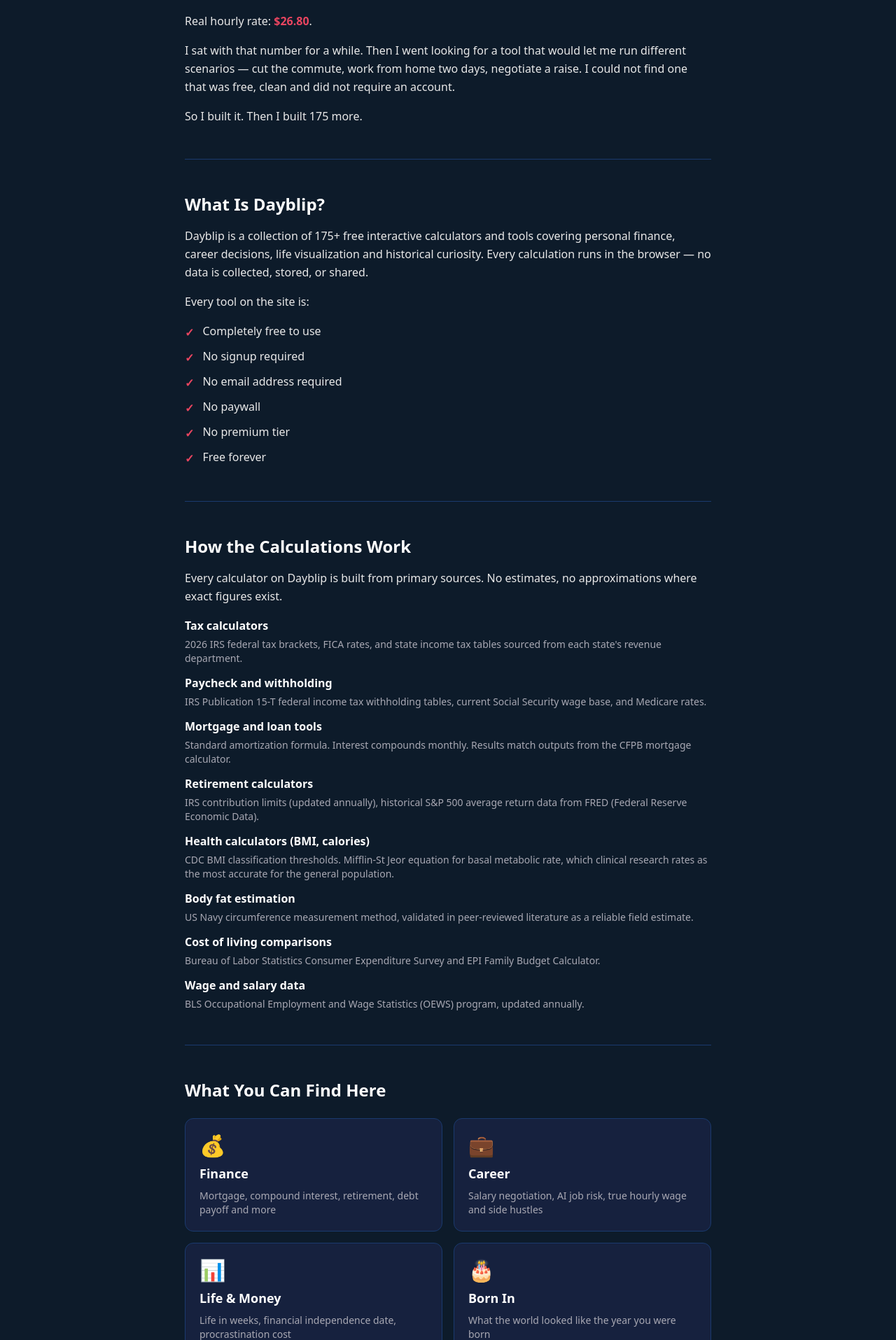
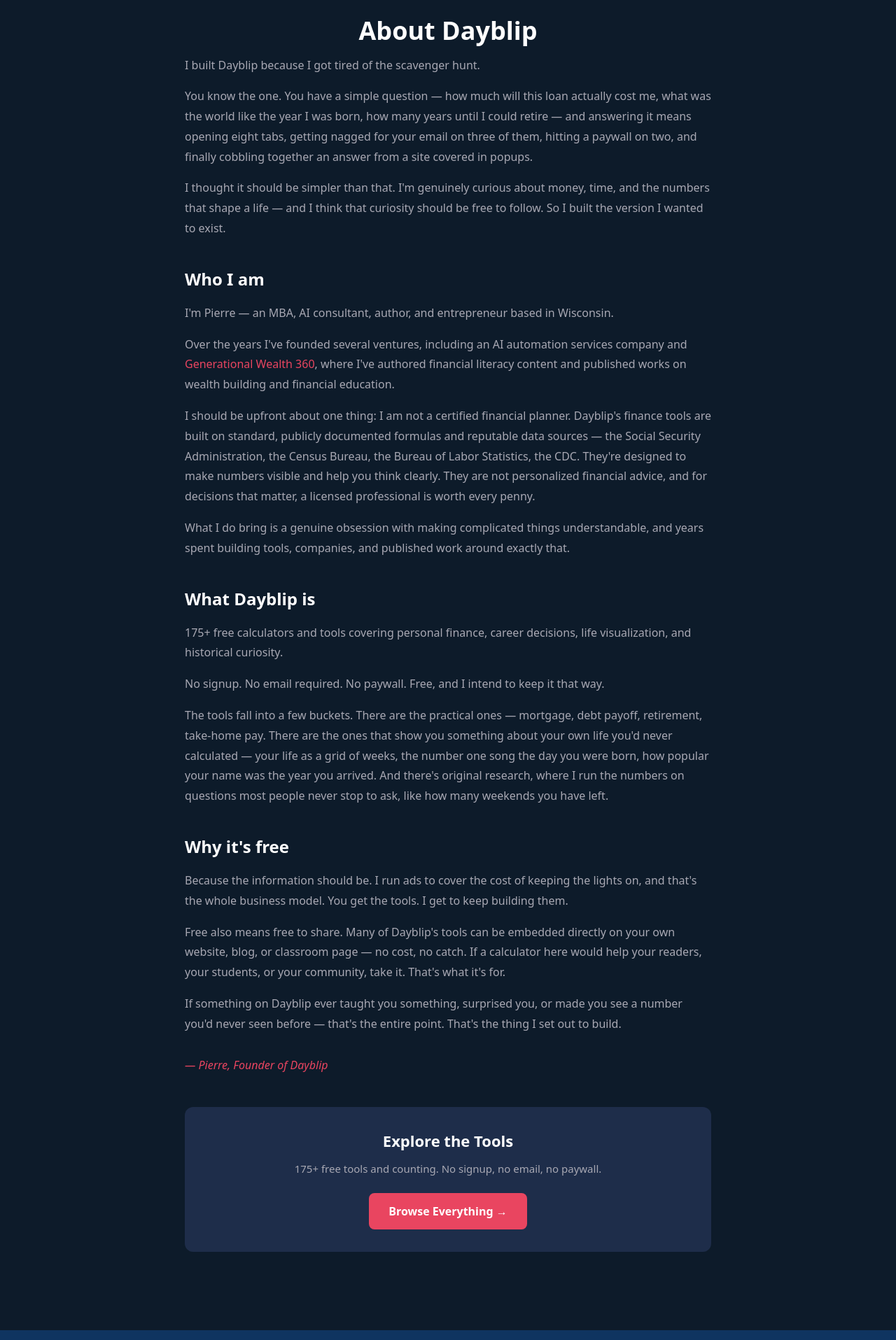
Before and after one commit to pierre2000it-max/dayblip, a Next.js app: page /about in a window 1280 px wide. Shown: the part 325-2240 px from the top of the page at 70% size. Built offline with nearby package versions, Linux system fonts and the light colour scheme.

Commit message:
Fix /about page: correct photo path and replace placeholder body content with Pierre's full bio

```diff
--- a/src/app/about/page.tsx
+++ b/src/app/about/page.tsx
@@ -23,45 +23,6 @@ export const metadata: Metadata = {
   },
 };
 
-const CATEGORIES = [
-  {
-    emoji: "💰",
-    title: "Finance",
-    href: "/finance",
-    desc: "Mortgage, compound interest, retirement, debt payoff and more",
-  },
-  {
-    emoji: "💼",
-    title: "Career",
-    href: "/tools/ai-job-score",
-    desc: "Salary negotiation, AI job risk, true hourly wage and side hustles",
-  },
-  {
-    emoji: "📊",
-    title: "Life & Money",
-    href: "/tools/life-in-weeks",
-    desc: "Life in weeks, financial independence date, procrastination cost",
-  },
-  {
-    emoji: "🎂",
-    title: "Born In",
-    href: "/born-in",
-    desc: "What the world looked like the year you were born",
-  },
-  {
-    emoji: "🔍",
-    title: "Curiosity",
-    href: "/curiosity",
-    desc: "Latte factor, subscriptions, lottery and daily habit costs",
-  },
-  {
-    emoji: "❤️",
-    title: "Health",
-    href: "/health",
-    desc: "Life expectancy, BMI, habit cost and life insurance calculators",
-  },
-];
-
 const orgSchema = {
   "@context": "https://schema.org",
   ...DAYBLIP_ORG,
@@ -74,200 +35,123 @@ export default function AboutPage() {
       <script type="application/ld+json" dangerouslySetInnerHTML={{ __html: JSON.stringify(orgSchema) }} />
       <div className="mx-auto max-w-[800px] px-6 py-16">
 
-        {/* H1 */}
-        <h1 className="mb-12 text-4xl font-bold text-white md:text-5xl">About Dayblip</h1>
-
-        {/* Section 1 — The Story */}
-        <section>
-          <h2 className="mb-4 text-2xl font-bold text-white">Why I Built This</h2>
-          <div className="space-y-4 leading-relaxed" style={{ color: "#e8e8e8" }}>
-            <p>
-              Three years ago I calculated my true hourly wage for the first time.
-              $72,000 salary. Thirty-minute commute. Three bought lunches a week.
-            </p>
-            <p>
-              Real hourly rate: <span className="font-semibold text-[#e94560]">$26.80</span>.
-            </p>
-            <p>
-              I sat with that number for a while. Then I went looking for a tool that
-              would let me run different scenarios — cut the commute, work from home
-              two days, negotiate a raise. I could not find one that was free, clean
-              and did not require an account.
-            </p>
-            <p>So I built it. Then I built 175 more.</p>
-          </div>
-        </section>
-
-        <hr className="my-12 border-t border-[#1a3a6e]" />
-
-        {/* Section 2 — What Dayblip Is */}
-        <section>
-          <h2 className="mb-4 text-2xl font-bold text-white">What Is Dayblip?</h2>
-          <div className="space-y-4 leading-relaxed" style={{ color: "#e8e8e8" }}>
-            <p>
-              Dayblip is a collection of 175+ free interactive calculators and tools covering
-              personal finance, career decisions, life visualization and historical
-              curiosity. Every calculation runs in the browser — no data is collected,
-              stored, or shared.
-            </p>
-            <p>Every tool on the site is:</p>
-            <ul className="flex flex-col gap-2">
-              {[
-                "Completely free to use",
-                "No signup required",
-                "No email address required",
-                "No paywall",
-                "No premium tier",
-                "Free forever",
-              ].map((item) => (
-                <li key={item} className="flex items-start gap-3">
-                  <span className="mt-0.5 shrink-0 font-bold text-[#e94560]">✓</span>
-                  <span>{item}</span>
-                </li>
-              ))}
-            </ul>
-          </div>
-        </section>
-
-        <hr className="my-12 border-t border-[#1a3a6e]" />
-
-        {/* Section 3 — Methodology and Sources */}
-        <section>
-          <h2 className="mb-4 text-2xl font-bold text-white">How the Calculations Work</h2>
-          <div className="space-y-4 leading-relaxed" style={{ color: "#e8e8e8" }}>
-            <p>
-              Every calculator on Dayblip is built from primary sources. No estimates,
-              no approximations where exact figures exist.
-            </p>
-            <ul className="flex flex-col gap-3">
-              {[
-                { label: "Tax calculators", src: "2026 IRS federal tax brackets, FICA rates, and state income tax tables sourced from each state's revenue department." },
-                { label: "Paycheck and withholding", src: "IRS Publication 15-T federal income tax withholding tables, current Social Security wage base, and Medicare rates." },
-                { label: "Mortgage and loan tools", src: "Standard amortization formula. Interest compounds monthly. Results match outputs from the CFPB mortgage calculator." },
-                { label: "Retirement calculators", src: "IRS contribution limits (updated annually), historical S&P 500 average return data from FRED (Federal Reserve Economic Data)." },
-                { label: "Health calculators (BMI, calories)", src: "CDC BMI classification thresholds. Mifflin-St Jeor equation for basal metabolic rate, which clinical research rates as the most accurate for the general population." },
-                { label: "Body fat estimation", src: "US Navy circumference measurement method, validated in peer-reviewed literature as a reliable field estimate." },
-                { label: "Cost of living comparisons", src: "Bureau of Labor Statistics Consumer Expenditure Survey and EPI Family Budget Calculator." },
-                { label: "Wage and salary data", src: "BLS Occupational Employment and Wage Statistics (OEWS) program, updated annually." },
-              ].map(({ label, src }) => (
-                <li key={label} className="flex flex-col gap-1">
-                  <span className="font-semibold text-white">{label}</span>
-                  <span style={{ color: "#a8a8b3" }} className="text-sm">{src}</span>
-                </li>
-              ))}
-            </ul>
-          </div>
-        </section>
-
-        <hr className="my-12 border-t border-[#1a3a6e]" />
-
-        {/* Section 4 — The Tools */}
-        <section>
-          <h2 className="mb-6 text-2xl font-bold text-white">What You Can Find Here</h2>
-          <div className="grid gap-4 sm:grid-cols-2">
-            {CATEGORIES.map((cat) => (
-              <Link
-                key={cat.href}
-                href={cat.href}
-                className="flex flex-col gap-2 rounded-xl border border-[#1a3a6e] bg-[#16213e] p-5 transition-all duration-200 hover:border-[#e94560]"
-              >
-                <span className="text-3xl">{cat.emoji}</span>
-                <span className="text-lg font-semibold text-white">{cat.title}</span>
-                <span className="text-sm" style={{ color: "#a8a8b3" }}>{cat.desc}</span>
-              </Link>
-            ))}
-          </div>
-        </section>
-
-        <hr className="my-12 border-t border-[#1a3a6e]" />
-
-        {/* Section 5 — The Builder */}
-        <section>
-          <h2 className="mb-4 text-2xl font-bold text-white">Who Built This</h2>
-          <div style={{ display: 'flex', flexDirection: 'column', alignItems: 'center', margin: '32px 0' }}>
+        {/* Photo */}
+        <div style={{ display: "flex", flexDirection: "column", alignItems: "center", margin: "32px 0" }}>
           <img
             src="/pierre.jpg"
             alt="Pierre — Founder of Dayblip"
             style={{
-                width: '120px',
-                height: '120px',
-                borderRadius: '50%',
-                objectFit: 'cover',
-                border: '3px solid #e94560'
+              width: "120px",
+              height: "120px",
+              borderRadius: "50%",
+              objectFit: "cover",
+              border: "3px solid #e94560",
             }}
           />
-            <p style={{ color: '#a8a8b3', fontSize: '13px', marginTop: '8px', margin: '8px 0 0 0' }}>
+          <p style={{ color: "#a8a8b3", fontSize: "13px", marginTop: "8px", textAlign: "center" }}>
             Pierre — Founder, Dayblip
           </p>
         </div>
-          <div className="space-y-4 leading-relaxed" style={{ color: "#e8e8e8" }}>
-            <p>
-              Dayblip is built and maintained by a solo developer with a background
-              in software engineering and personal finance.
+
+        {/* H1 */}
+        <h1 style={{ color: "#ffffff", fontSize: "36px", fontWeight: 800, textAlign: "center", margin: "24px 0 8px 0" }}>
+          About Dayblip
+        </h1>
+
+        {/* Intro */}
+        <p style={{ color: "#a8a8b3", fontSize: "16px", lineHeight: 1.8, margin: "0 0 16px 0" }}>
+          I built Dayblip because I got tired of the scavenger hunt.
         </p>
-            <p>
-              The site launched in 2026. Every tool is built from scratch — no
-              purchased calculators, no white-labeled widgets. The formulas are
-              documented, the sources are cited, and the math is verified against
-              official government calculators where they exist.
+        <p style={{ color: "#a8a8b3", fontSize: "16px", lineHeight: 1.8, margin: "0 0 16px 0" }}>
+          You know the one. You have a simple question — how much will this loan actually cost me, what was the world like the year I was born, how many years until I could retire — and answering it means opening eight tabs, getting nagged for your email on three of them, hitting a paywall on two, and finally cobbling together an answer from a site covered in popups.
         </p>
-            <p>
-              The free-forever model is intentional. These tools should belong to
-              anyone who needs them — not just people who can afford a subscription.
+        <p style={{ color: "#a8a8b3", fontSize: "16px", lineHeight: 1.8, margin: "0 0 16px 0" }}>
+          I thought it should be simpler than that. I&apos;m genuinely curious about money, time, and the numbers that shape a life — and I think that curiosity should be free to follow. So I built the version I wanted to exist.
         </p>
-          </div>
-        </section>
 
-        <hr className="my-12 border-t border-[#1a3a6e]" />
-
-        {/* Section 6 — Accuracy and Limitations */}
-        <section>
-          <h2 className="mb-4 text-2xl font-bold text-white">Accuracy and Limitations</h2>
-          <div className="space-y-4 leading-relaxed" style={{ color: "#e8e8e8" }}>
-            <p>
-              Dayblip calculators produce educational estimates, not professional advice.
-              Tax figures reflect current published rates but individual situations vary.
-              Health calculations use validated population formulas that produce reasonable
-              estimates, not clinical measurements.
+        {/* Who I am */}
+        <h2 style={{ color: "#ffffff", fontSize: "24px", fontWeight: 700, margin: "40px 0 16px 0" }}>
+          Who I am
+        </h2>
+        <p style={{ color: "#a8a8b3", fontSize: "16px", lineHeight: 1.8, margin: "0 0 16px 0" }}>
+          I&apos;m Pierre — an MBA, AI consultant, author, and entrepreneur based in Wisconsin.
         </p>
-            <p>
-              For consequential financial decisions — taxes, mortgages, retirement
-              planning — consult a qualified professional who knows your specific situation.
-              Dayblip is a starting point for understanding, not a replacement for
-              professional advice.
-            </p>
-          </div>
-        </section>
-
-        <hr className="my-12 border-t border-[#1a3a6e]" />
-
-        {/* Section 7 — Contact */}
-        <section>
-          <h2 className="mb-4 text-2xl font-bold text-white">Get in Touch</h2>
-          <div className="space-y-4 leading-relaxed" style={{ color: "#e8e8e8" }}>
-            <p>
-              Have a suggestion for a new tool? Found a calculation error? Want to
-              embed a tool on your website?
-            </p>
-            <p>
-              Visit the embed page:{" "}
-              <Link href="/embed" className="font-semibold text-[#e94560] hover:underline">
-                www.dayblip.com/embed
-              </Link>
-            </p>
-            <p>
-              Follow on X:{" "}
+        <p style={{ color: "#a8a8b3", fontSize: "16px", lineHeight: 1.8, margin: "0 0 16px 0" }}>
+          Over the years I&apos;ve founded several ventures, including an AI automation services company and{" "}
           <a
-                href="https://twitter.com/dayblip365"
+            href="https://www.generationalwealth360.com"
             target="_blank"
             rel="noopener noreferrer"
-                className="font-semibold text-[#e94560] hover:underline"
+            style={{ color: "#e94560", textDecoration: "none" }}
           >
-                twitter.com/dayblip365
+            Generational Wealth 360
           </a>
+          , where I&apos;ve authored financial literacy content and published works on wealth building and financial education.
         </p>
+        <p style={{ color: "#a8a8b3", fontSize: "16px", lineHeight: 1.8, margin: "0 0 16px 0" }}>
+          I should be upfront about one thing: I am not a certified financial planner. Dayblip&apos;s finance tools are built on standard, publicly documented formulas and reputable data sources — the Social Security Administration, the Census Bureau, the Bureau of Labor Statistics, the CDC. They&apos;re designed to make numbers visible and help you think clearly. They are not personalized financial advice, and for decisions that matter, a licensed professional is worth every penny.
+        </p>
+        <p style={{ color: "#a8a8b3", fontSize: "16px", lineHeight: 1.8, margin: "0 0 16px 0" }}>
+          What I do bring is a genuine obsession with making complicated things understandable, and years spent building tools, companies, and published work around exactly that.
+        </p>
+
+        {/* What Dayblip is */}
+        <h2 style={{ color: "#ffffff", fontSize: "24px", fontWeight: 700, margin: "40px 0 16px 0" }}>
+          What Dayblip is
+        </h2>
+        <p style={{ color: "#a8a8b3", fontSize: "16px", lineHeight: 1.8, margin: "0 0 16px 0" }}>
+          175+ free calculators and tools covering personal finance, career decisions, life visualization, and historical curiosity.
+        </p>
+        <p style={{ color: "#a8a8b3", fontSize: "16px", lineHeight: 1.8, margin: "0 0 16px 0" }}>
+          No signup. No email required. No paywall. Free, and I intend to keep it that way.
+        </p>
+        <p style={{ color: "#a8a8b3", fontSize: "16px", lineHeight: 1.8, margin: "0 0 16px 0" }}>
+          The tools fall into a few buckets. There are the practical ones — mortgage, debt payoff, retirement, take-home pay. There are the ones that show you something about your own life you&apos;d never calculated — your life as a grid of weeks, the number one song the day you were born, how popular your name was the year you arrived. And there&apos;s original research, where I run the numbers on questions most people never stop to ask, like how many weekends you have left.
+        </p>
+
+        {/* Why it's free */}
+        <h2 style={{ color: "#ffffff", fontSize: "24px", fontWeight: 700, margin: "40px 0 16px 0" }}>
+          Why it&apos;s free
+        </h2>
+        <p style={{ color: "#a8a8b3", fontSize: "16px", lineHeight: 1.8, margin: "0 0 16px 0" }}>
+          Because the information should be. I run ads to cover the cost of keeping the lights on, and that&apos;s the whole business model. You get the tools. I get to keep building them.
+        </p>
+        <p style={{ color: "#a8a8b3", fontSize: "16px", lineHeight: 1.8, margin: "0 0 16px 0" }}>
+          Free also means free to share. Many of Dayblip&apos;s tools can be embedded directly on your own website, blog, or classroom page — no cost, no catch. If a calculator here would help your readers, your students, or your community, take it. That&apos;s what it&apos;s for.
+        </p>
+        <p style={{ color: "#a8a8b3", fontSize: "16px", lineHeight: 1.8, margin: "0 0 16px 0" }}>
+          If something on Dayblip ever taught you something, surprised you, or made you see a number you&apos;d never seen before — that&apos;s the entire point. That&apos;s the thing I set out to build.
+        </p>
+
+        {/* Closing line */}
+        <span style={{ color: "#e94560", fontStyle: "italic", fontSize: "16px", margin: "32px 0", display: "block" }}>
+          — Pierre, Founder of Dayblip
+        </span>
+
+        {/* CTA box */}
+        <div style={{ background: "#1e2d4a", borderRadius: "12px", padding: "32px", textAlign: "center", margin: "48px 0" }}>
+          <p style={{ color: "#ffffff", fontSize: "22px", fontWeight: 700, marginBottom: "12px" }}>
+            Explore the Tools
+          </p>
+          <p style={{ color: "#a8a8b3", fontSize: "15px", marginBottom: "24px" }}>
+            175+ free tools and counting. No signup, no email, no paywall.
+          </p>
+          <Link
+            href="/tools"
+            style={{
+              display: "inline-block",
+              background: "#e94560",
+              color: "#ffffff",
+              textDecoration: "none",
+              borderRadius: "8px",
+              padding: "14px 28px",
+              fontWeight: 600,
+              fontSize: "16px",
+            }}
+          >
+            Browse Everything →
+          </Link>
         </div>
-        </section>
 
       </div>
     </main>
```
Lines whose indentation alone changed are shown as unchanged.
